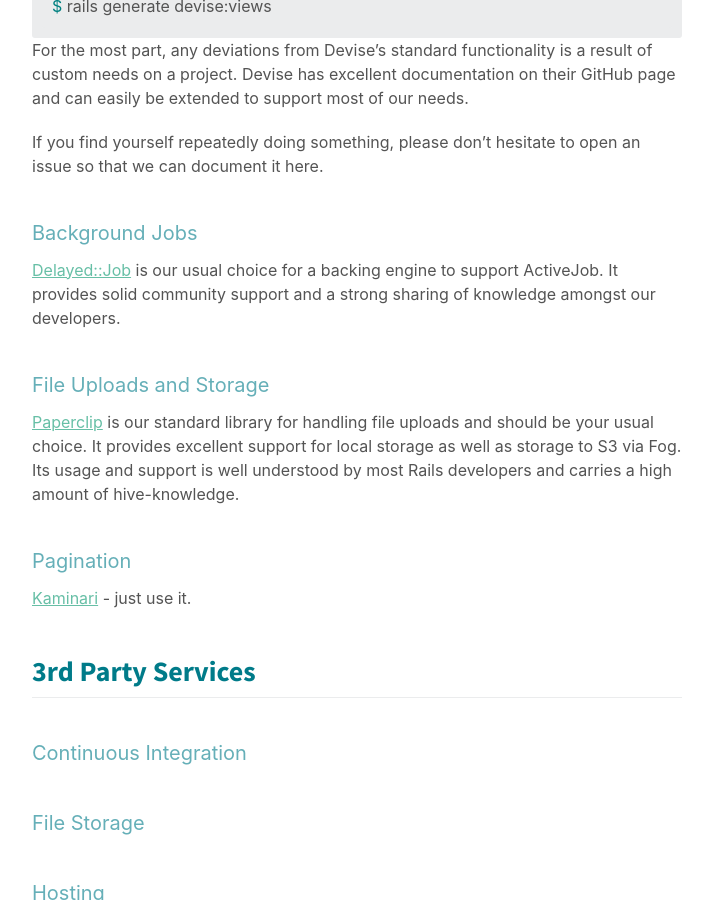
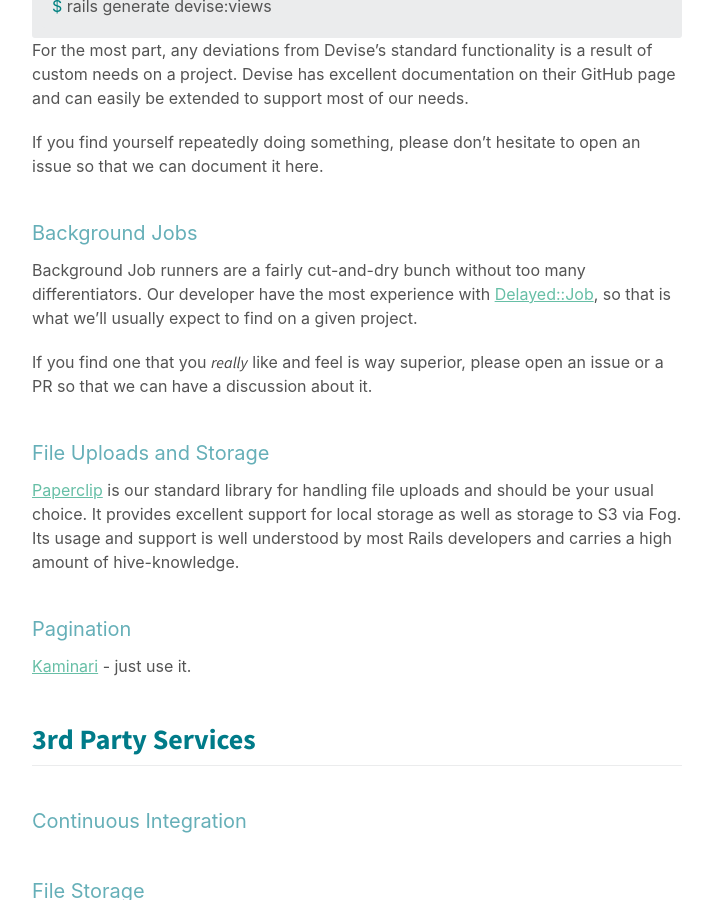
Before and after one commit to thenerdery/ruby-standards, a Jekyll site: the page built from index.md, in a window 1280 px wide and 900 px high, scrolled down 4264 px. Shown: the whole window, without its empty margins (283-996 px from the left). Built offline with Jekyll 4.4.1, drawn with Linux system fonts in a browser that asks for light colours; some web fonts are replaced.

Commit message:
Adding some better-worded language around the choice for DelayedJob

```diff
--- a/index.md
+++ b/index.md
@@ -101,7 +101,9 @@ If you find yourself repeatedly doing something, please don't hesitate to open a
 
 ## Background Jobs
 
-[Delayed::Job](https://github.com/collectiveidea/delayed_job) is our usual choice for a backing engine to support ActiveJob.  It provides solid community support and a strong sharing of knowledge amongst our developers.
+Background Job runners are a fairly cut-and-dry bunch without too many differentiators.  Our developer have the most experience with [Delayed::Job](https://github.com/collectiveidea/delayed_job), so that is what we'll usually expect to find on a given project.
+
+If you find one that you *really* like and feel is way superior, please open an issue or a PR so that we can have a discussion about it.
 
 ## File Uploads and Storage
 
```
